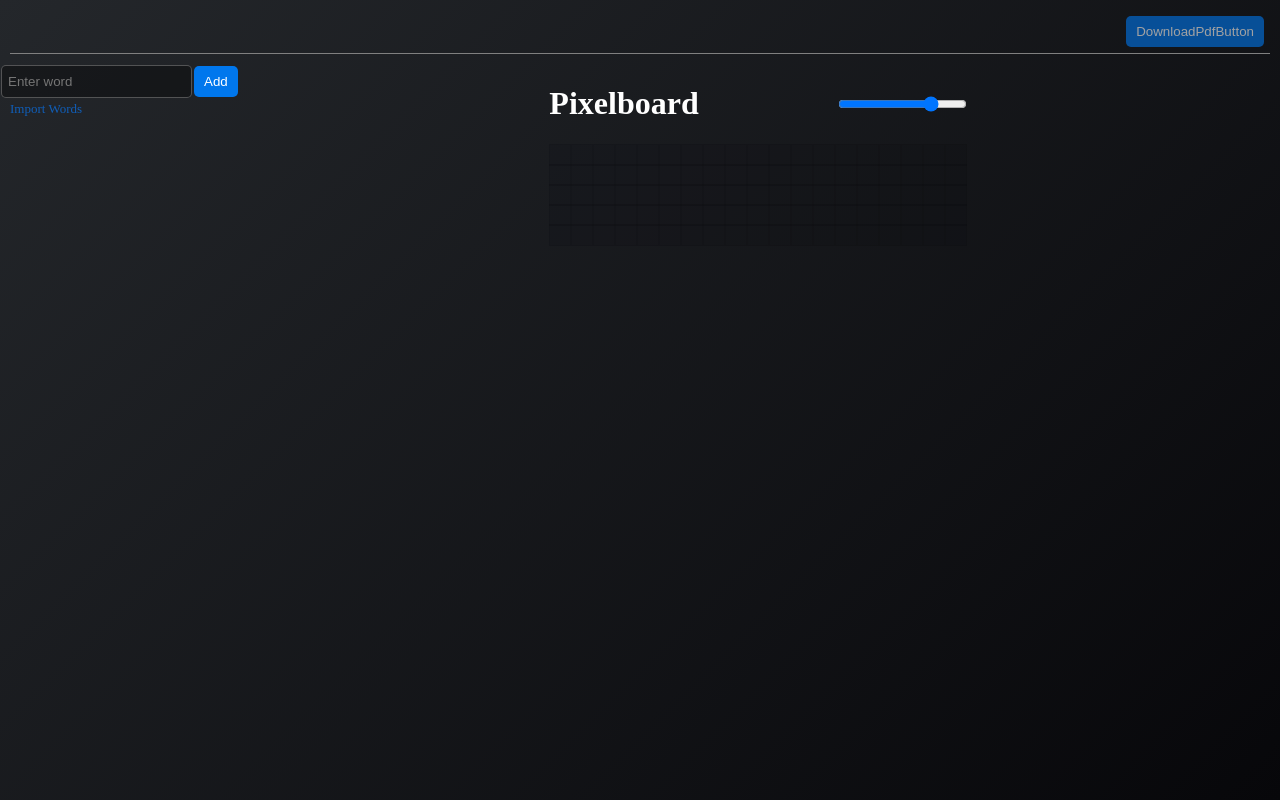
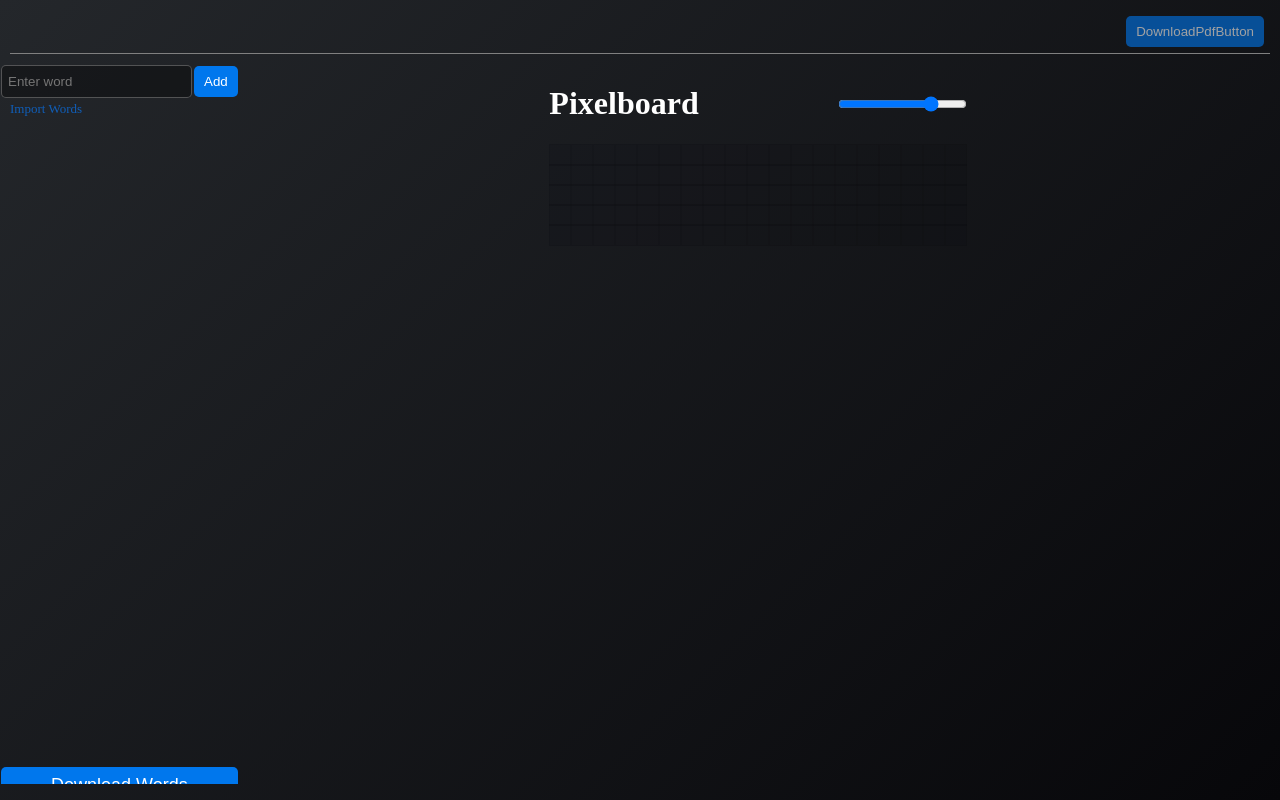
Before and after one commit to erik-sth/ts-website-lexi-matrix, a React (Vite) app: page / in a window 1280 px wide. Built offline with nearby package versions, Linux system fonts and the light colour scheme.

Commit message:
Added download word button.

```diff
--- /dev/null
+++ b/src/Words/DownloadWordButton.tsx
@@ -0,0 +1,28 @@
+interface Props {
+	words: string[];
+}
+
+const DownloadWordButton = ({ words }: Props) => {
+	const formatWordsAsCode = () => {
+		const codeOutput = `[${words.map((word) => `'${word}'`).join(', ')}]`;
+
+		const blob = new Blob([codeOutput], { type: 'text/plain' });
+
+		const url = URL.createObjectURL(blob);
+
+		const a = document.createElement('a');
+		a.href = url;
+		a.download = 'words.txt';
+
+		a.click();
+
+		URL.revokeObjectURL(url);
+	};
+	return (
+		<button className='btn download-words' onClick={formatWordsAsCode}>
+			Download Words
+		</button>
+	);
+};
+
+export default DownloadWordButton;
--- a/src/Words/Wordlist.css
+++ b/src/Words/Wordlist.css
@@ -11,6 +11,10 @@ ul {
 	list-style-type: none;
 	padding: 0;
 	margin: 0;
+	display: flex;
+	flex-direction: column;
+	justify-content: space-between;
+	min-height: 86vh;
 }
 
 li {
@@ -41,3 +45,6 @@ li > button + button {
 .wordUpload > input {
 	display: none;
 }
+.download-words {
+	width: 100%;
+}
--- a/src/Words/Wordlist.tsx
+++ b/src/Words/Wordlist.tsx
@@ -1,6 +1,7 @@
 import { FormEvent } from 'react';
 import './Wordlist.css';
 import UploadWordsButton from './UploadWordsButton';
+import DownloadWordButton from './DownloadWordButton';
 interface Props {
 	allWords: string[];
 	onClick: (currentString: string) => void;
@@ -42,6 +43,7 @@ const WordList = ({ allWords, onClick, addWord, deleteWord }: Props) => {
 			</form>
 			<UploadWordsButton addWords={addWords} />
 			<ul>
+				<span>
 					{allWords.map((word, index) => (
 						<li key={index}>
 							<button
@@ -53,6 +55,10 @@ const WordList = ({ allWords, onClick, addWord, deleteWord }: Props) => {
 							<button onClick={() => deleteWord(index)}>X</button>
 						</li>
 					))}
+				</span>
+				<li>
+					<DownloadWordButton words={allWords} />
+				</li>
 			</ul>
 		</div>
 	);
```
Lines whose indentation alone changed are shown as unchanged.
